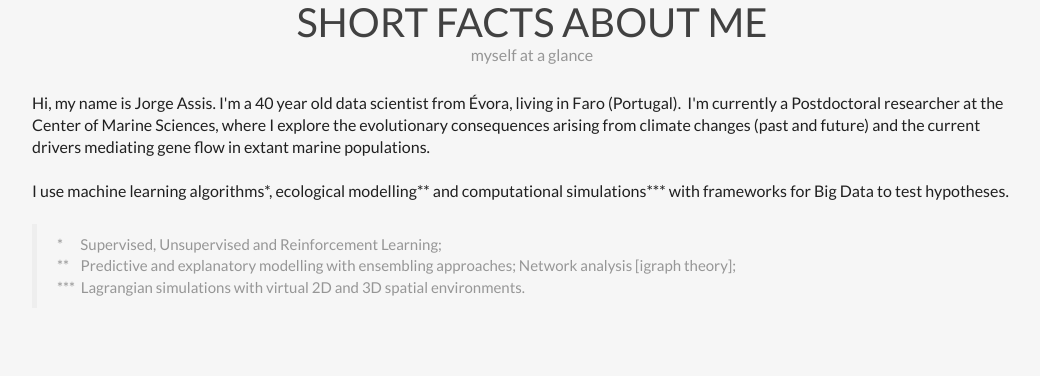
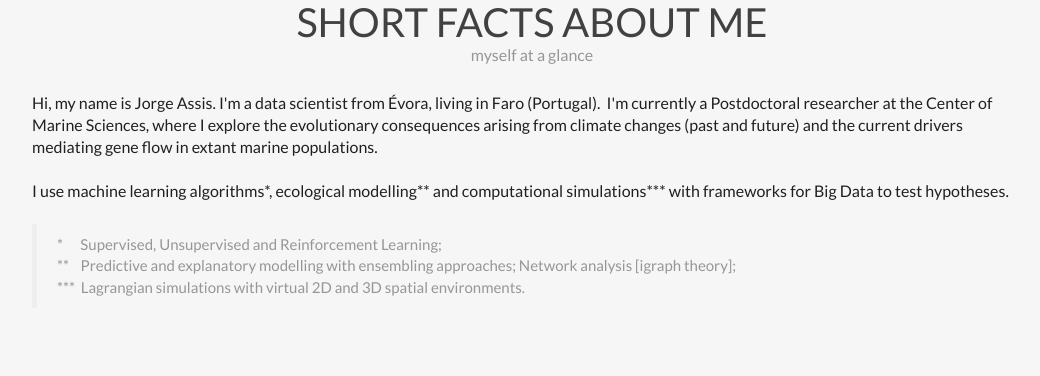
Before and after one commit to jorgeassis/Muffinsandcode, a plain HTML site: page index.html in a window 1280 px wide. Shown: the part 849-1225 px from the top of the page, without its empty margins (108-1148 px from the left). Drawn offline with Linux system fonts and the light colour scheme; some packages are replaced by stand-ins of ours.

Commit message:
Update index.html

```diff
--- a/index.html
+++ b/index.html
@@ -75,7 +75,7 @@
 				<div class="row row-no-gutters">
 					<div class="col-sm-12">
 						<p class="text">
-							Hi, my name is Jorge Assis. I'm a 40 year old data scientist from Évora, living in Faro (Portugal).&nbsp; I'm currently a Postdoctoral researcher at the Center of Marine Sciences, where I explore the evolutionary consequences arising from climate changes (past and future) and the current drivers mediating gene flow in extant marine populations. <br><br>I use machine learning algorithms*, ecological modelling** and computational simulations*** with frameworks for Big Data to test hypotheses. <br> <br>
+							Hi, my name is Jorge Assis. I'm a data scientist from Évora, living in Faro (Portugal).&nbsp; I'm currently a Postdoctoral researcher at the Center of Marine Sciences, where I explore the evolutionary consequences arising from climate changes (past and future) and the current drivers mediating gene flow in extant marine populations. <br><br>I use machine learning algorithms*, ecological modelling** and computational simulations*** with frameworks for Big Data to test hypotheses. <br> <br>
 						</p>
 						<blockquote>
 							<p class="text-small">
```
